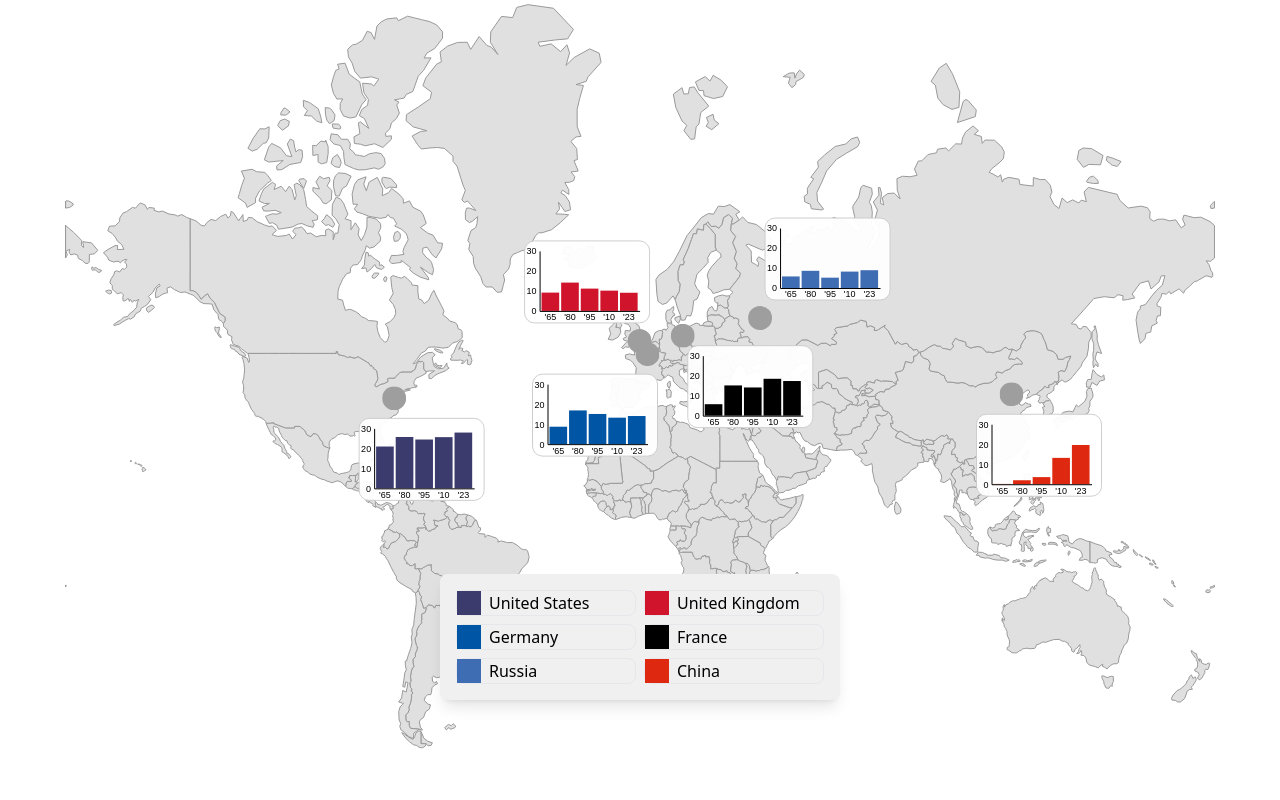
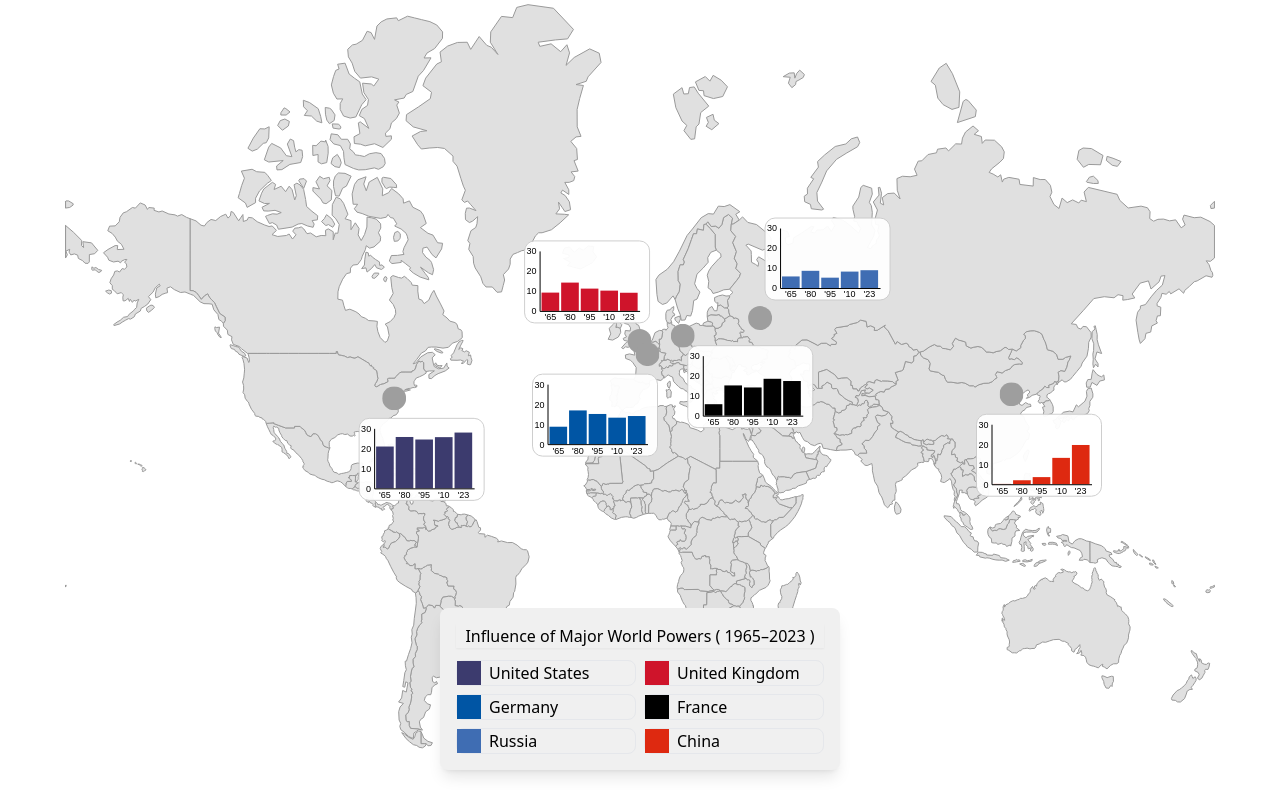
Before and after one commit to crystalWeb3/infulence, a Next.js app: page / in a window 1280 px wide. Built offline with nearby package versions, Linux system fonts and the light colour scheme; grey boxes are pictures that could not be loaded.

Commit message:
feat: add Title

```diff
--- a/app/page.tsx
+++ b/app/page.tsx
@@ -11,10 +11,11 @@ export default function HomePage() {
   ];
   return (
     <>
-
       <main className="relative z-10 max-w-screen-xl mx-auto p-4 w-full h-full">
-
-        <div className="w-[400px] bg-[#f0f0f0] p-4 rounded-lg shadow-lg absolute left-[50%] translate-x-[-50%] bottom-[100px] z-10">
+        <div className="w-[400px] bg-[#f0f0f0] p-4 rounded-lg shadow-lg absolute left-[50%] translate-x-[-50%] bottom-[30px] z-10">
+          <h1 className="text-center color-black] shadow-sm mb-3" >
+            Influence of Major World Powers ( 1965–2023 )
+          </h1>
           <div className="grid grid-cols-2 gap-2">
             {countries.map((country) => (
               <div
@@ -32,8 +33,6 @@ export default function HomePage() {
         </div>
         <WorldMap />
       </main>
-
-
     </>
   );
 }
```
